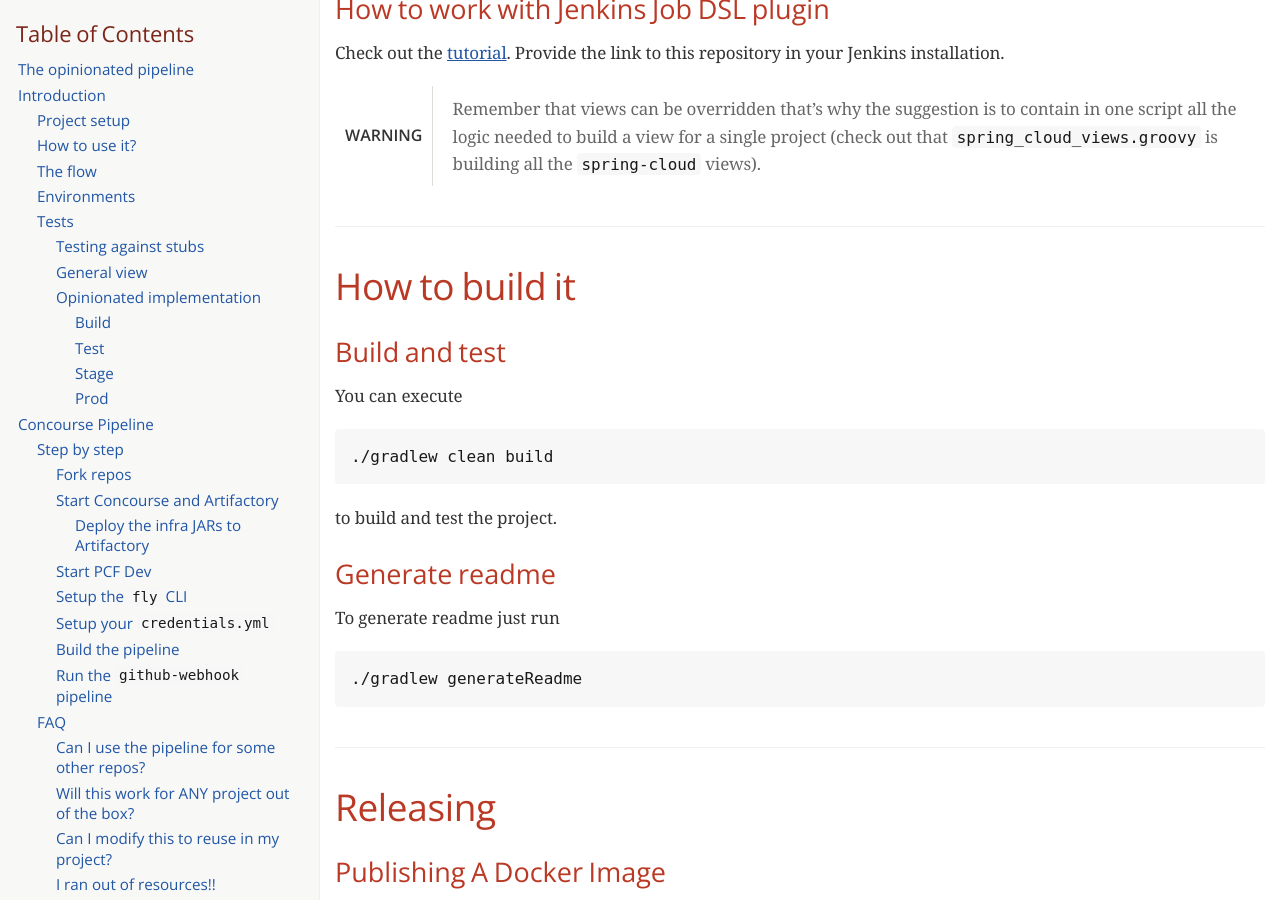
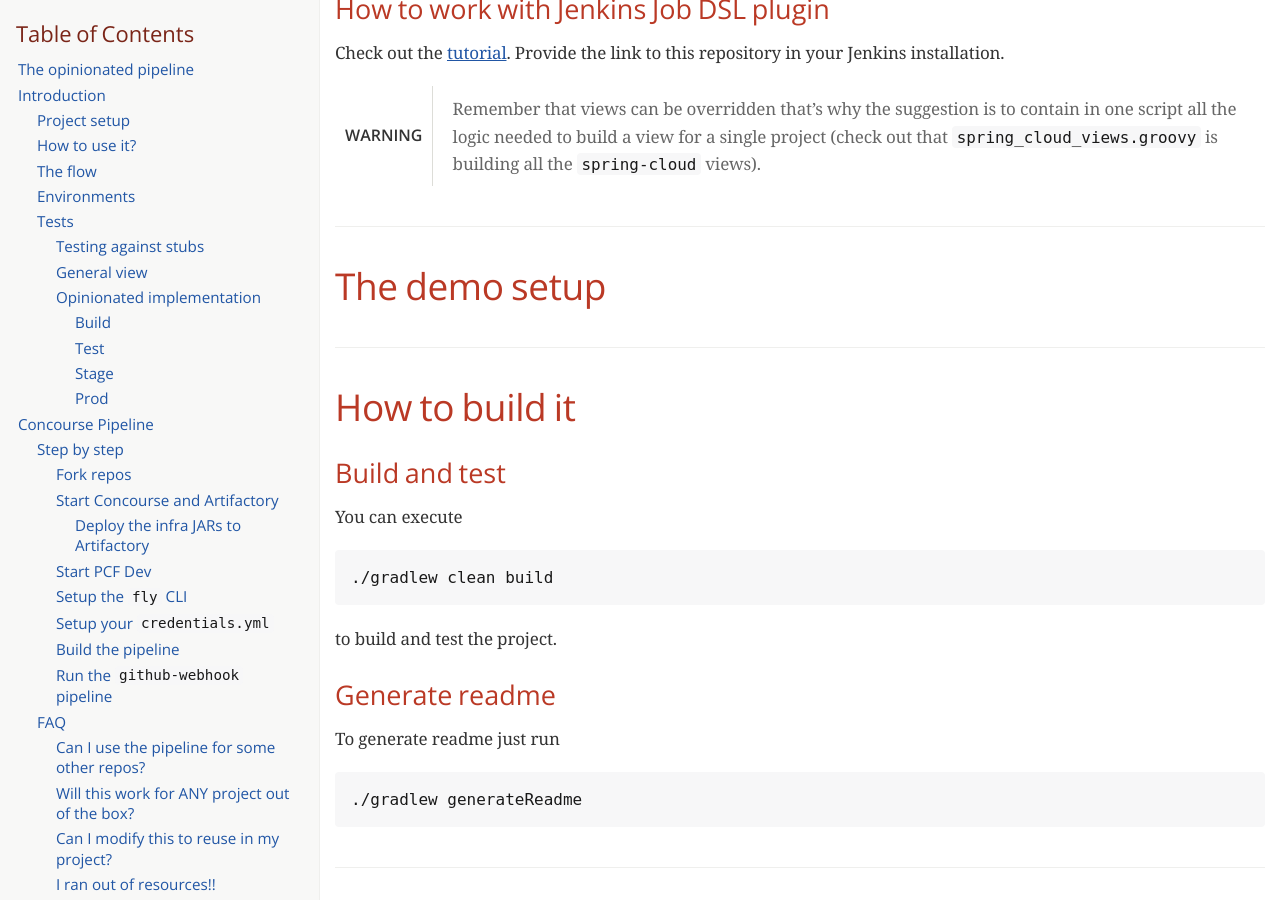
Before and after one commit to spring-attic/spring-cloud-pipelines, a Jekyll site: the page docs/spring-cloud-pipelines.html, which Jekyll copies as it is, in a window 1280 px wide and 900 px high, scrolled down 58341 px. Built offline with Jekyll 4.4.1, drawn with Linux system fonts in a browser that asks for light colours; some web fonts are replaced.

Commit message:
Sync docs

```diff
--- a/README.adoc
+++ b/README.adoc
@@ -1524,6 +1524,8 @@
 WARNING: Remember that views can be overridden that's why the suggestion is to contain in one script all the logic needed to build a view
  for a single project (check out that `spring_cloud_views.groovy` is building all the `spring-cloud` views).
 
+== The demo setup
+
 == How to build it
 
 === Build and test
--- a/docs/spring-cloud-pipelines.html
+++ b/docs/spring-cloud-pipelines.html
@@ -542,6 +542,7 @@
 <li><a href="#_how_to_work_with_jenkins_job_dsl_plugin">How to work with Jenkins Job DSL plugin</a></li>
 </ul>
 </li>
+<li><a href="#_the_demo_setup">The demo setup</a></li>
 <li><a href="#_how_to_build_it_2">How to build it</a>
 <ul class="sectlevel2">
 <li><a href="#_build_and_test">Build and test</a></li>
@@ -3433,6 +3434,12 @@
 </div>
 </div>
 <div class="sect1">
+<h2 id="_the_demo_setup">The demo setup</h2>
+<div class="sectionbody">
+
+</div>
+</div>
+<div class="sect1">
 <h2 id="_how_to_build_it_2">How to build it</h2>
 <div class="sectionbody">
 <div class="sect2">
```
